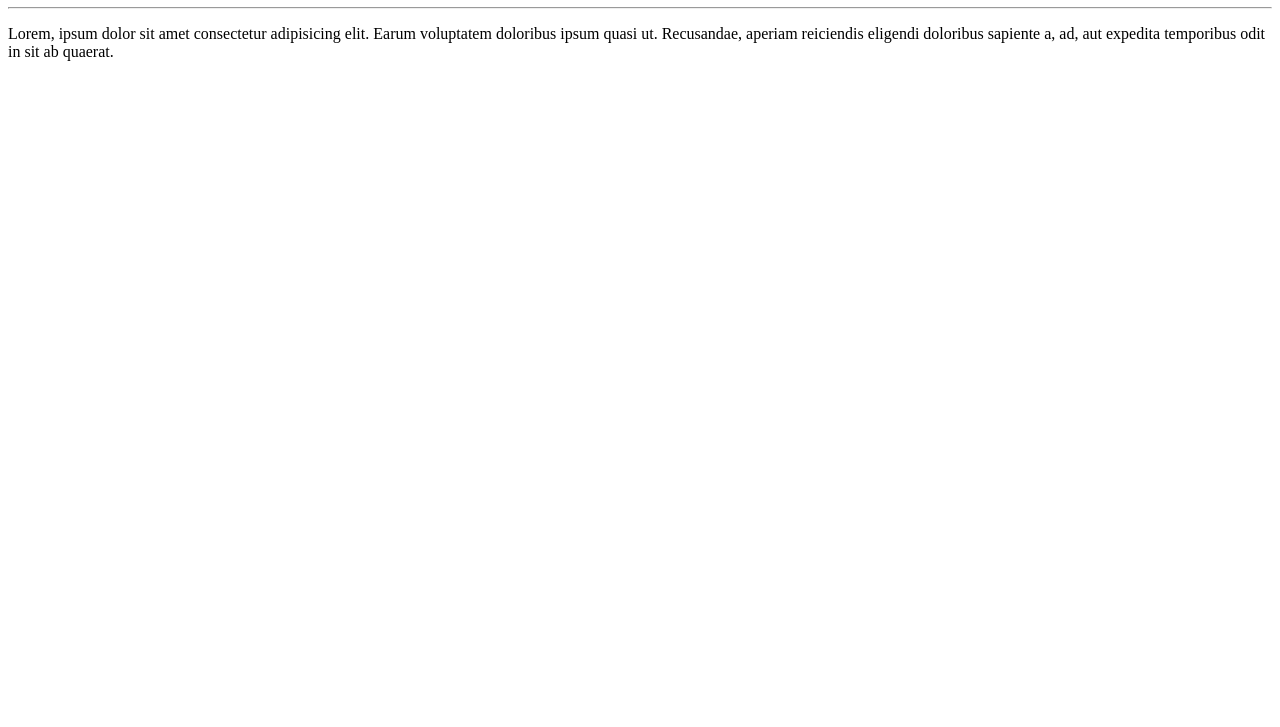
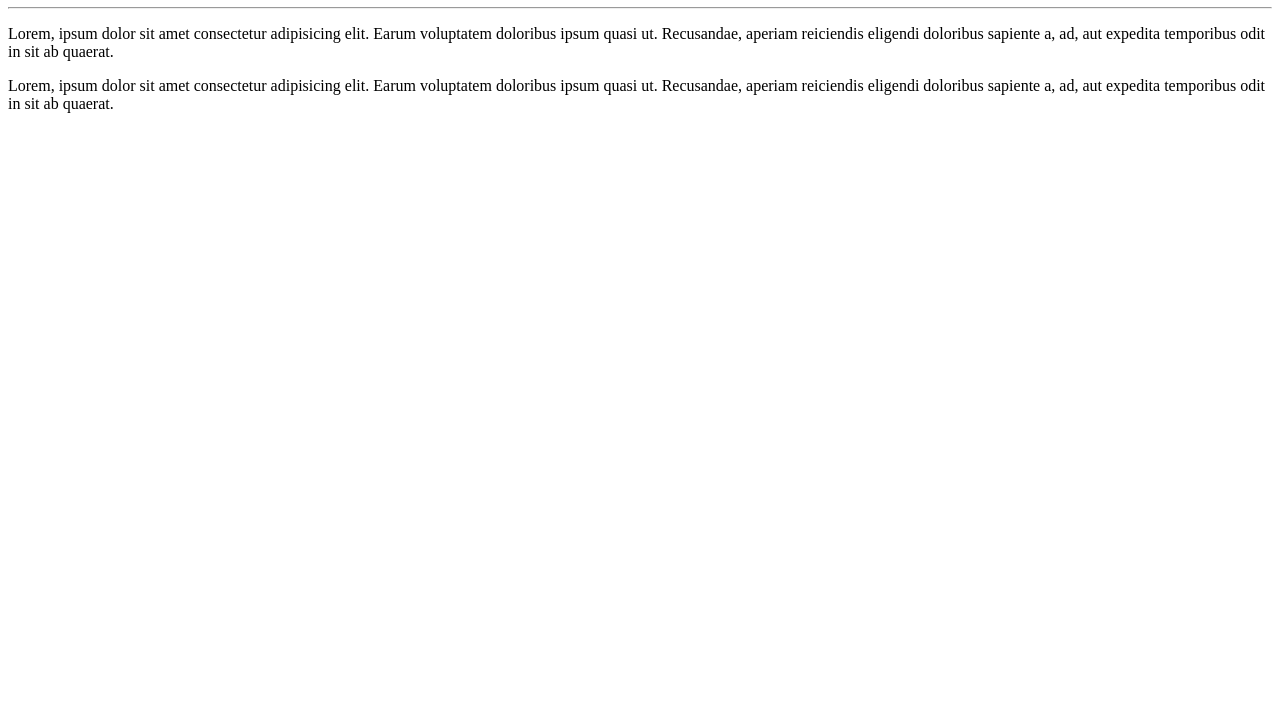
Before and after one commit to Fabio-1984/OlaMundo, a plain HTML site: page exemplo/index.html in a window 1280 px wide. Shown: the part 73-800 px from the top of the page. Drawn offline with Linux system fonts and the light colour scheme.

Commit message:
Adicionei mais um paragrafo

```diff
--- a/exemplo/index.html
+++ b/exemplo/index.html
@@ -12,5 +12,8 @@
     <hr>
 <p>Lorem, ipsum dolor sit amet consectetur adipisicing elit. Earum voluptatem doloribus ipsum quasi ut. Recusandae, aperiam reiciendis eligendi doloribus sapiente a, ad, aut expedita temporibus odit in sit ab quaerat. </p>
 
+<p>Lorem, ipsum dolor sit amet consectetur adipisicing elit. Earum voluptatem doloribus ipsum quasi ut. Recusandae, aperiam reiciendis eligendi doloribus sapiente a, ad, aut expedita temporibus odit in sit ab quaerat. </p>
+
+
 </body>
 </html>
```
